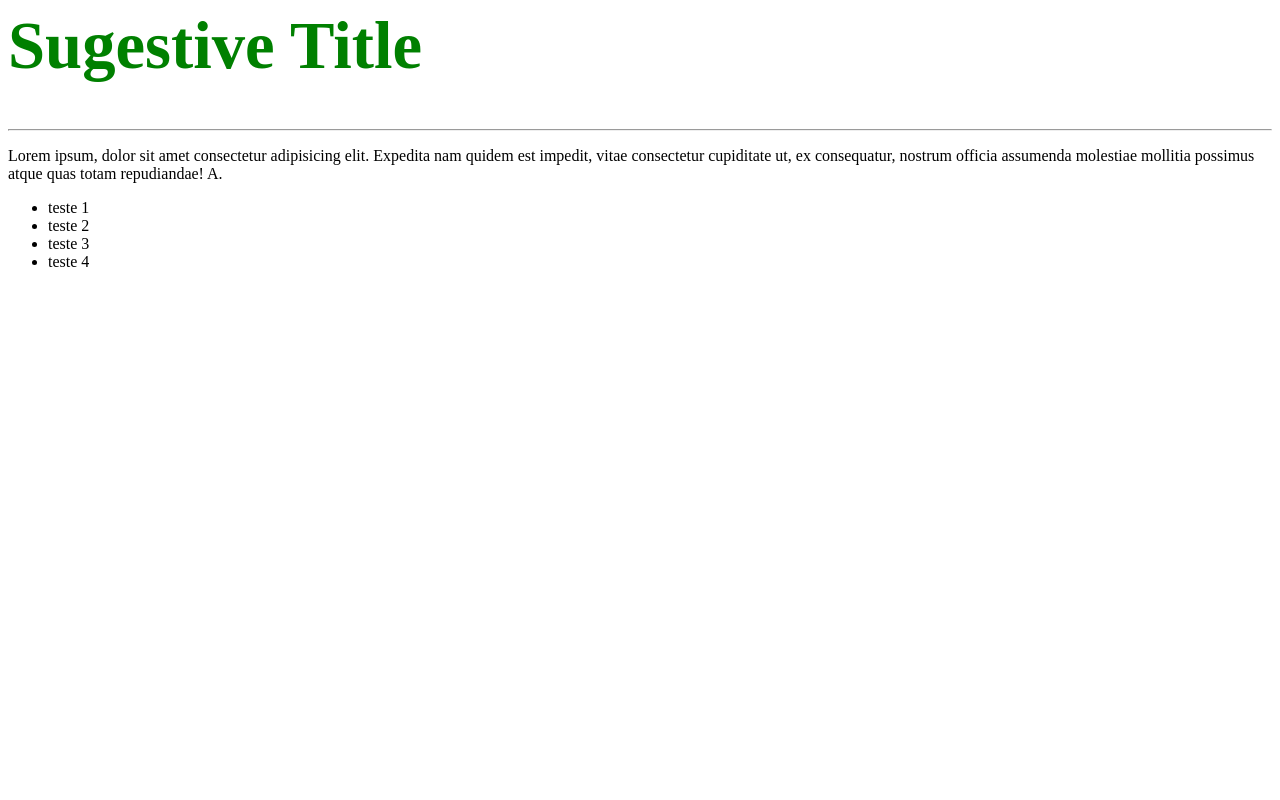
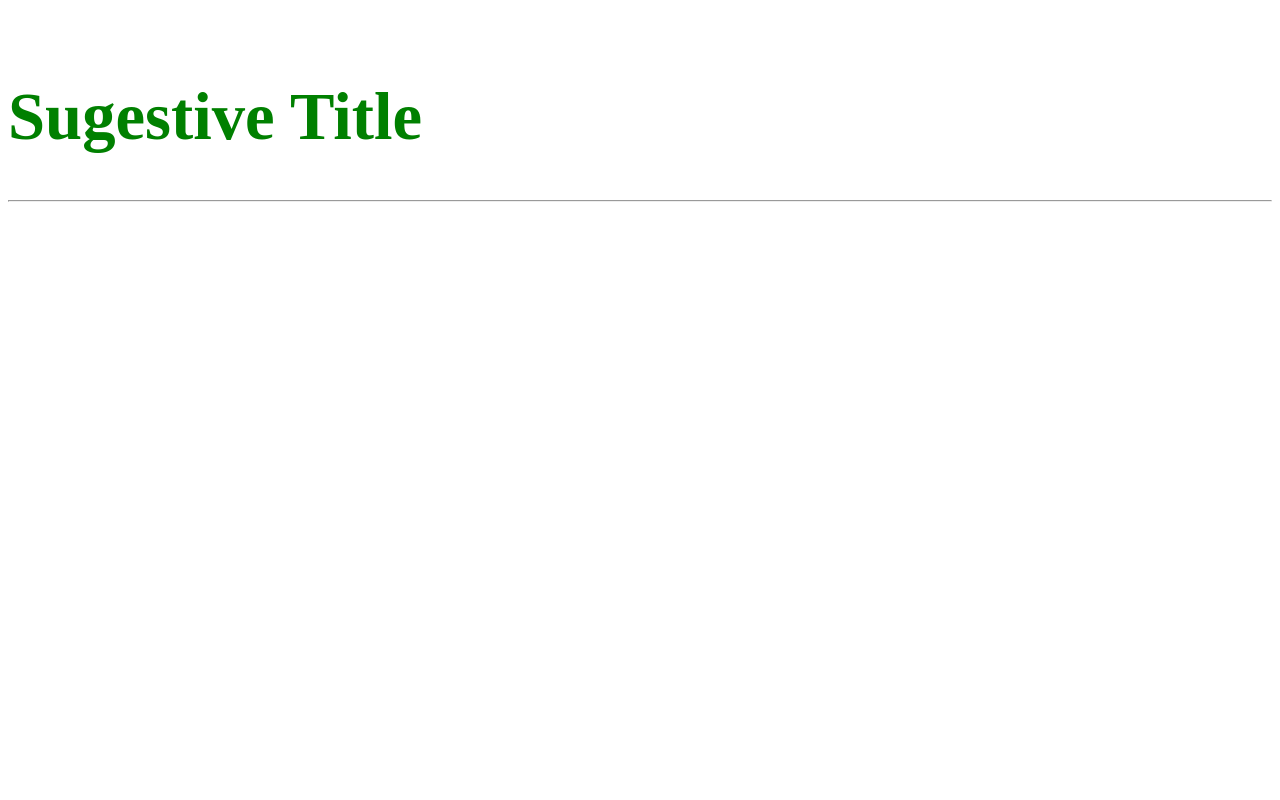
Before and after one commit to MarceloJimenes/site-codex, a PHP site: page /pages/admin-dashboard/views/statistics.php in a window 1280 px wide. Run offline with PHP 8.4, Linux system fonts and the light colour scheme.

Commit message:
test on analytics

```diff
--- a/pages/admin-dashboard/styles/statistics.css
+++ b/pages/admin-dashboard/styles/statistics.css
@@ -1,4 +1,16 @@
-#teste {
+.box {
+  height: 100%;
+}
+.title {
   font-size: 50pt;
   color: green;
+  padding-top: 71px;
 }
+.text {
+  color: #fff;
+  padding-top: 68px;
+}
+.any {
+  color: #fff;
+  padding-top: 100px;
+}
--- a/pages/admin-dashboard/views/statistics.php
+++ b/pages/admin-dashboard/views/statistics.php
@@ -2,12 +2,15 @@
 <link rel="stylesheet" href="styles/statistics.css">
 
 <!-- Iniciando conteúdo -->
-<h1 id="teste">Sugestive Title</h1>
+<div class="box">
+  <h1 class="title">Sugestive Title</h1>
   <hr>
-<p>Lorem ipsum, dolor sit amet consectetur adipisicing elit. Expedita nam quidem est impedit, vitae consectetur cupiditate ut, ex consequatur, nostrum officia assumenda molestiae mollitia possimus atque quas totam repudiandae! A.</p>
-<ul>
+  <p class="text">Lorem ipsum, dolor sit amet consectetur adipisicing elit. Expedita nam quidem est impedit, vitae consectetur cupiditate ut, ex consequatur, nostrum officia assumenda molestiae mollitia possimus atque quas totam repudiandae! A.</p>
+  <p class="text">Lorem ipsum, dolor sit amet consectetur adipisicing elit. Expedita nam quidem est impedit, vitae consectetur cupiditate ut, ex consequatur, nostrum officia assumenda molestiae mollitia possimus atque quas totam repudiandae! A.</p>
+  <ul class="any">
     <li>teste 1</li>
     <li>teste 2</li>
     <li>teste 3</li>
     <li>teste 4</li>
   </ul>
+</div>
```
Lines whose indentation alone changed are shown as unchanged.
